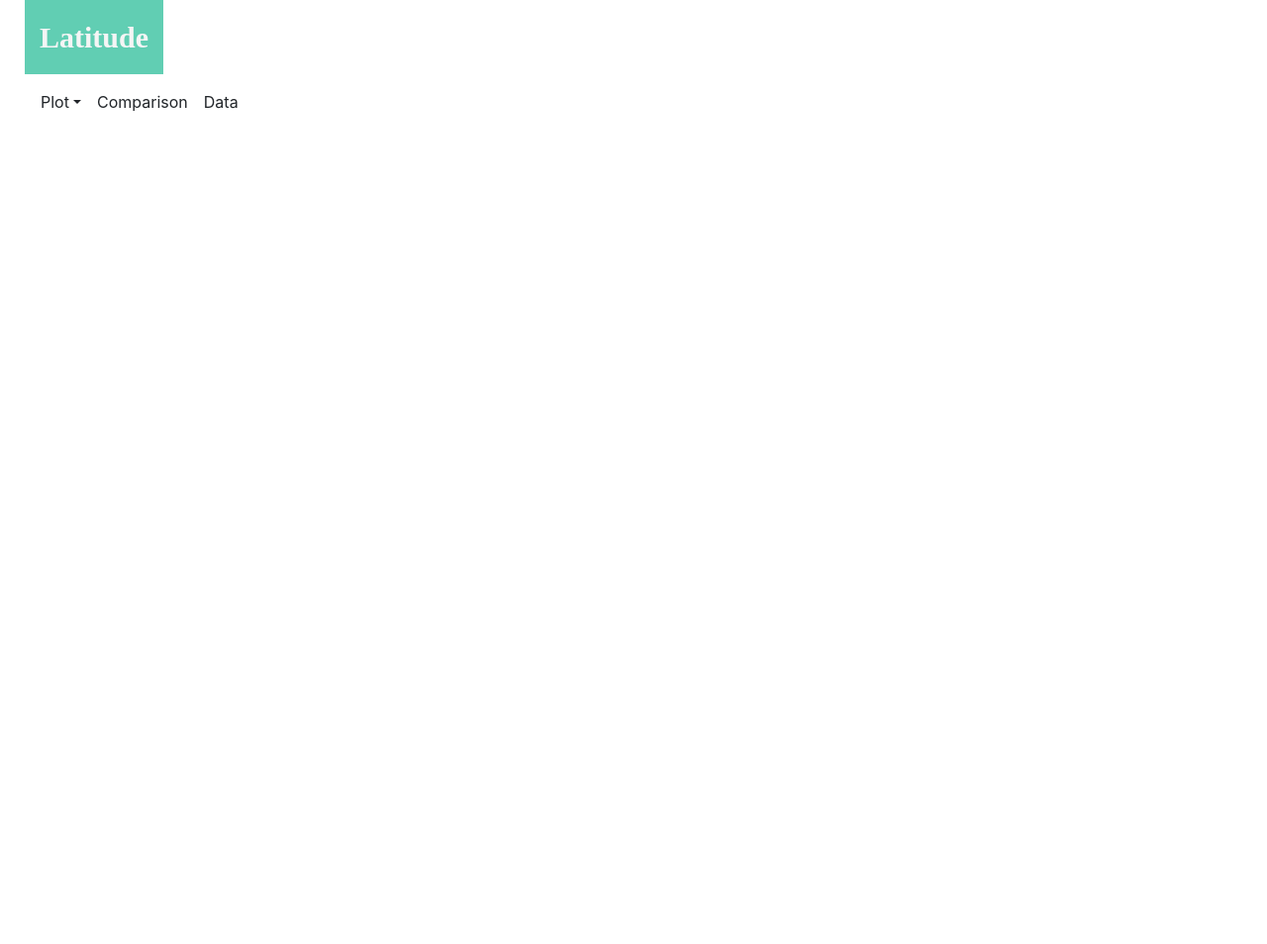
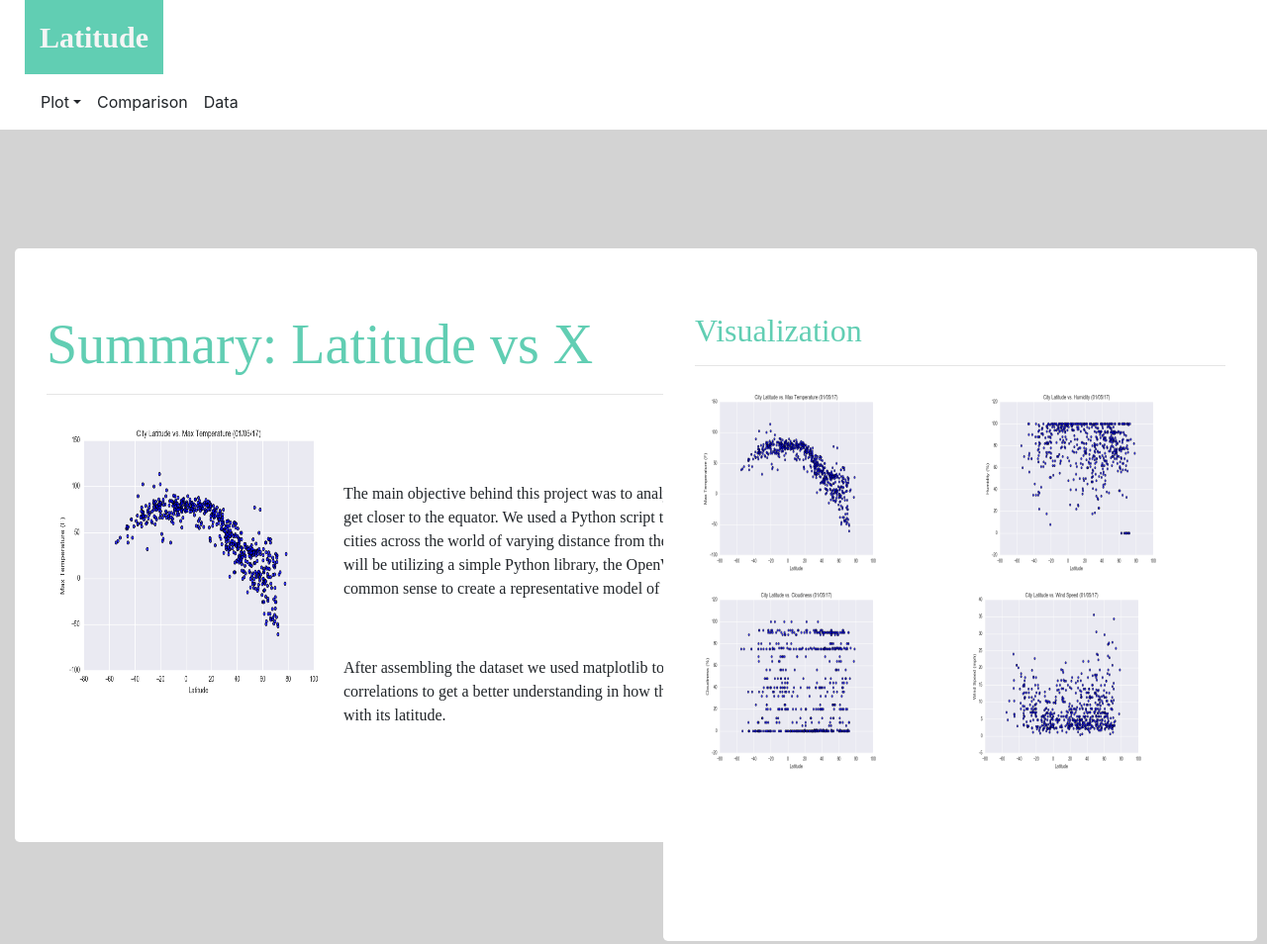
Before and after one commit to luisgoldaracena/web-design-challenge, a plain HTML site: page index.html in a window 1280 px wide. Shown: the top 954 px of the page at 99% size. Before the commit the page ends 800 px from the top, so only its background shows below. Drawn offline with nearby package versions, Linux system fonts and the light colour scheme.

Commit message:
Still Here

```diff
--- a/index.html
+++ b/index.html
@@ -8,13 +8,13 @@
   <link rel="stylesheet" href="style.css">
 </head>
 <body>
-  <div class = "row">
+  <div class = "row row-1">
     <div class="float-left">
-      <div class="Latitude"><strong><a href="https://luisgoldaracena.github.io/web-design-challenge/">Latitude</strong></a></div>
+      <div class="Latitude"><strong><a href="https://luisgoldaracena.github.io/web-design-challenge/index">Latitude</strong></a></div>
     </div>
 
-    <nav class="navbar navbar-expand-sm navbar-blue">
-      <a class="nav-link" href="https://luisgoldaracena.github.io/web-design-challenge/index.html"> <!-- button which links to index that appears only when clicked near the labels -->
+    <nav class="navbar navbar-expand-sm navbar-white">
+      <a class="nav-link" href="https://luisgoldaracena.github.io/web-design-challenge/index.html">
           <button class="navbar-toggler navbar-toggler-right" type="button" data-toggle="collapse" data-target="#navbarSupportedContent"
           aria-controls="navbarSupportedContent" aria-expanded="false" aria-label="Toggle navigation">
                   <span class="navbar-toggler-icon"> </span>
@@ -22,7 +22,7 @@
       </a>
 
 
-      <ul class="navbar-nav ml-auto navbar-white">
+      <ul class="navbar-nav ml-auto">
         <li class="nav-item dropdown ml-auto">
             <a class="nav-link dropdown-toggle" data-toggle="dropdown" id="navbarDropdownMenuLink" href="#" role="button"
             aria-haspopup="true" aria-expanded="false">Plot</a>
@@ -40,16 +40,54 @@
         <li class="nav-item">
             <a class="nav-link" href="#">Data</a>
         </li>
-    </ul>
-</nav>
+      </ul>
+    </nav>
 
 </div>
 
+<div class="row row-2">
+  <div class="col-md-6">
+    <div class="container container-1">
+      <div class="jumbotron jumbotron-1">
+        <strong><h1 class="display-4">Summary: Latitude vs X</h1></strong>
+        <hr class="my-3">
+        <figure>
+          <img src="WebVisualizations/assets/1-lat-temp.png" alt="..." style="width:300px;height:300px;float:left">
+      </figure>
+        <p><br><br><br> The main objective behind this project was to analyze how weather changes as you get closer to the equator. We used a Python script to visualize the weather of 500+ cities across the world of varying distance from the equator. To accomplish this, we will be utilizing a simple Python library, the OpenWeatherMap API, and a little common sense to create a representative model of weather across world cities.</p>
+        <p><br></p>
+        <p>After assembling the dataset we used matplotlib to graph the most relevant correlations to get a better understanding in how the weather changes in relation with its latitude.</p>
+      </div>
+    </div>
+  </div>
+  <div class="col-md-6">
+    <div class="container container-2">
+      <div class="jumbotron jumbotron-2">
+        <strong><h2 class="display-5">Visualization</h2></strong>
+        <hr class="my-3">
+        <div class="row">
+          <div class="col-md-6">
+              <a href="#"><img src="WebVisualizations/assets/1-lat-temp.png" alt="..." style="width:200px;height:200px;float:left"></a>
+          </div>
 
+          <div class="col-md-6">
 
+              <a href="#"><img src="WebVisualizations/assets/2-lat-hum.png" alt="..." style="width:200px;height:200px;float:left"></a>
 
+          </div>
+        </div>
+        <div class="row">
+          <div class="col-md-6">
+              <a href="#"><img src="WebVisualizations/assets/3-lat-cld.png" alt="..." style="width:200px;height:200px;float:left"></a>
+          </div>
+
+          <div>
+              <a href="#"><img src="WebVisualizations/assets/4-lat-ws.png" alt="..." style="width:200px;height:200px;float:left"></a>
+          </div>
+        </div>
 
   </div>
+</div>
 
 <script src="https://code.jquery.com/jquery-3.3.1.slim.min.js" integrity="sha384-q8i/X+965DzO0rT7abK41JStQIAqVgRVzpbzo5smXKp4YfRvH+8abtTE1Pi6jizo" crossorigin="anonymous"></script>
 <script src="https://cdnjs.cloudflare.com/ajax/libs/popper.js/1.14.7/umd/popper.min.js" integrity="sha384-UO2eT0CpHqdSJQ6hJty5KVphtPhzWj9WO1clHTMGa3JDZwrnQq4sF86dIHNDz0W1" crossorigin="anonymous"></script>
--- a/style.css
+++ b/style.css
@@ -13,3 +13,35 @@ a, a:hover, a:focus, a:active {
     margin-right: 1450px;
     margin-left: 40px;
 }
+
+body {
+    background: lightgray;
+}
+
+.row-1 {
+    background: white;
+}
+
+.jumbotron-1 {
+    margin-top: 120px;
+    width: 900px;
+    height: 600px;
+    background: white;
+    font-family: "Times New Roman", Times, serif;
+}
+
+.jumbotron-2 {
+    margin-top: 120px;
+    width: 600px;
+    height: 700px;
+    background: white;
+    font-family: "Times New Roman", Times, serif;
+}
+
+.display-4 {
+    color: rgb(97, 206, 179);
+}
+
+.display-5 {
+    color: rgb(97, 206, 179);
+}
```
